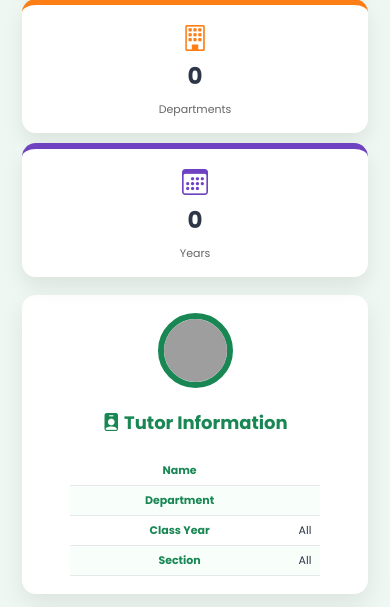
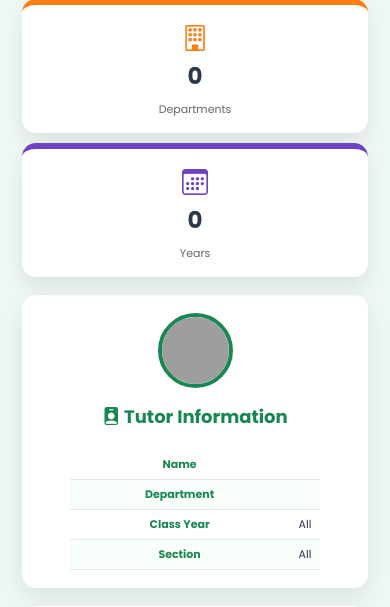
Before and after one commit to pradee-codex/student-certificate-system, a Flask app: template templates/tutor/report.html in a window 390 px wide. Shown: the part 411-1018 px from the top of the page. Run offline with Flask 3, Linux system fonts and the light colour scheme; the template is opened without the code that fills it, so the values that code supplies are empty; some libraries are stand-ins or nearby versions; grey boxes are pictures that could not be loaded.

Commit message:
Updated tutor report profile circle

```diff
--- a/templates/tutor/report.html
+++ b/templates/tutor/report.html
@@ -93,10 +102,54 @@
             gap: 20px !important;
         }
 
+
+        /* =================================================
+           PERFECT CIRCLE PROFILE IMAGE
+        ================================================= */
+
+        .profile-left {
+            display: flex !important;
+            align-items: center !important;
+            justify-content: center !important;
+        }
+
+
+        .profile-left .profile-img,
         .profile-img {
+
             width: 75px !important;
             height: 75px !important;
-        }
+
+            min-width: 75px !important;
+            min-height: 75px !important;
+
+            max-width: 75px !important;
+            max-height: 75px !important;
+
+            aspect-ratio: 1 / 1 !important;
+
+            border-radius: 50% !important;
+
+            object-fit: cover !important;
+
+            display: block !important;
+
+            overflow: hidden !important;
+
+            border: 4px solid #198754 !important;
+
+            background: #ffffff !important;
+
+            box-sizing: border-box !important;
+
+            flex-shrink: 0 !important;
+
+        }
+
+
+        /* =================================================
+           PROFILE RIGHT
+        ================================================= */
 
         .profile-right h2 {
             font-size: 18px !important;
@@ -311,6 +390,41 @@
                 text-align: center !important;
             }
 
+            .profile-left {
+                display: flex !important;
+                justify-content: center !important;
+                align-items: center !important;
+            }
+
+            .profile-left .profile-img,
+            .profile-img {
+
+                width: 75px !important;
+                height: 75px !important;
+
+                min-width: 75px !important;
+                min-height: 75px !important;
+
+                max-width: 75px !important;
+                max-height: 75px !important;
+
+                aspect-ratio: 1 / 1 !important;
+
+                border-radius: 50% !important;
+
+                object-fit: cover !important;
+
+                display: block !important;
+
+                overflow: hidden !important;
+
+                border: 4px solid #198754 !important;
+
+                flex-shrink: 0 !important;
+
+            }
+
+
             .report-search-actions {
                 flex-wrap: wrap !important;
                 gap: 8px !important;
```
Also changed, not shown: other parts of templates/tutor/report.html (+127 -164 lines).
